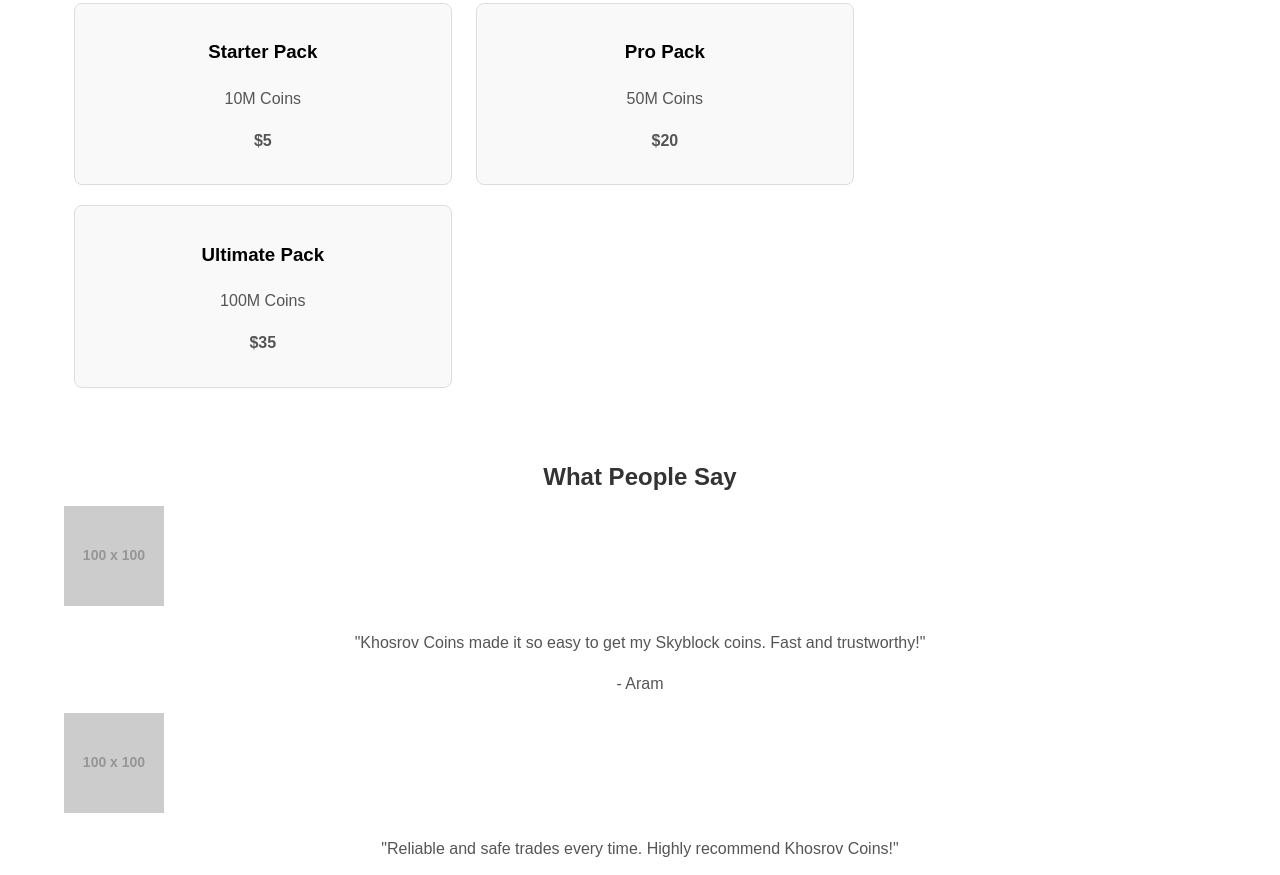
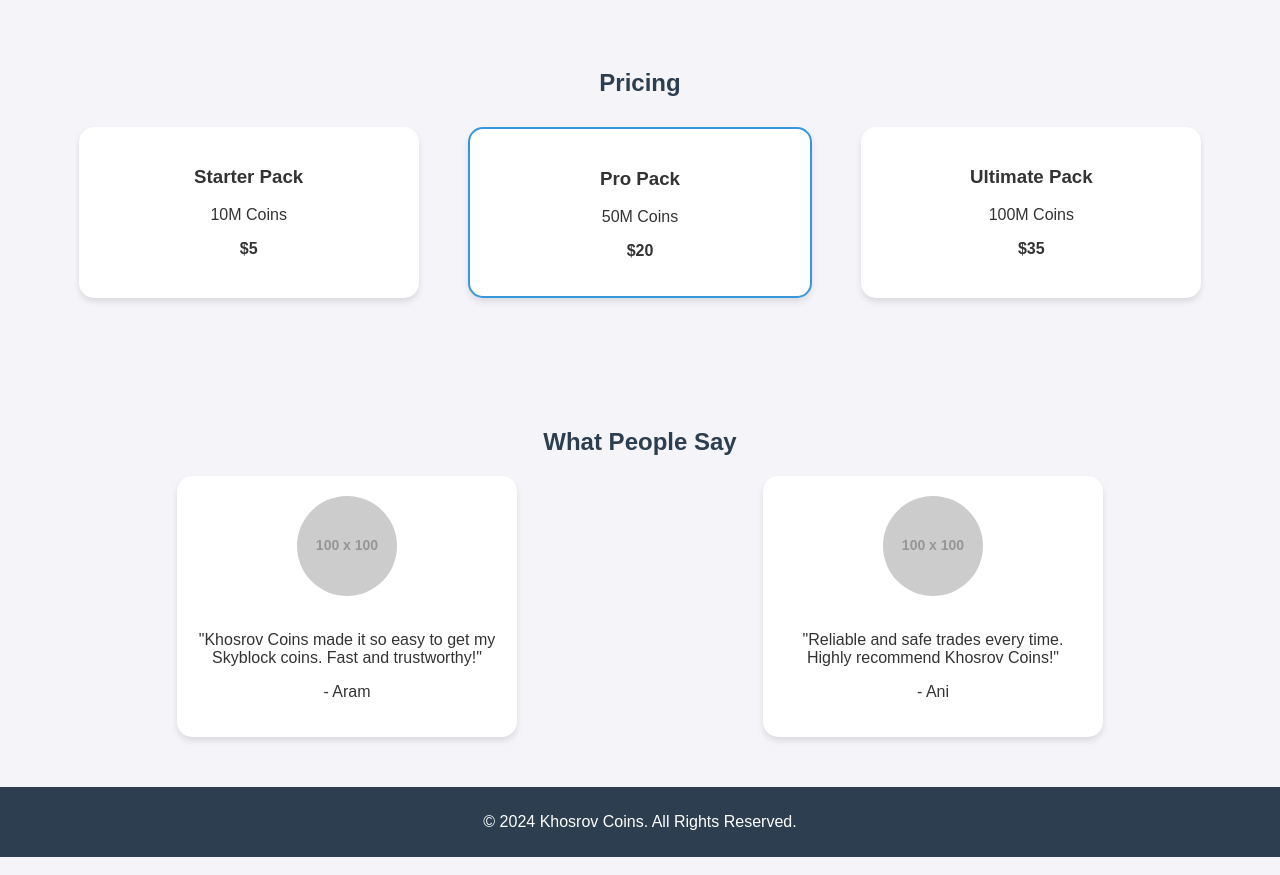
Before and after one commit to Unblonded/khosrov, a plain HTML site: page index.html in a window 1280 px wide. Shown: the part 1660-2535 px from the top of the page. Drawn offline with Linux system fonts and the light colour scheme; placeholder pictures from the web are drawn by us.

Commit message:
Update styles.css

```diff
--- a/styles.css
+++ b/styles.css
@@ -1,84 +1,118 @@
 /* Global Styles */
 body {
-    font-family: Arial, sans-serif;
+    font-family: 'Arial', sans-serif;
     margin: 0;
     padding: 0;
-    line-height: 1.6;
+    background: #f4f4f9;
+    color: #333;
 }
 
 .container {
     width: 90%;
+    max-width: 1200px;
     margin: auto;
-    overflow: hidden;
 }
 
 h1, h2 {
     text-align: center;
-    color: #333;
-}
-
-p {
-    text-align: center;
-    color: #555;
+    color: #2c3e50;
 }
 
 /* Header */
 .header {
-    background: linear-gradient(to right, #4CAF50, #2E7D32);
+    background: linear-gradient(to right, #3498db, #2ecc71);
     color: #fff;
-    padding: 20px 0;
+    padding: 40px 0;
     text-align: center;
 }
 
 .header h1 {
-    margin: 0;
-    font-size: 2.5em;
+    font-size: 3em;
+    margin-bottom: 10px;
 }
 
 /* Navbar */
 .navbar {
-    background: #333;
-    color: #fff;
+    background: #2c3e50;
     overflow: hidden;
     text-align: center;
+    padding: 10px 0;
 }
 
 .navbar a {
     color: #fff;
     text-decoration: none;
     padding: 15px;
-    display: inline-block;
+    margin: 5px;
+    border-radius: 25px;
+    font-weight: bold;
 }
 
 .navbar a:hover {
-    background: #4CAF50;
+    background: #3498db;
+    color: #fff;
 }
 
 /* Sections */
 .section {
-    padding: 20px 0;
+    padding: 50px 0;
 }
 
-.section h2 {
-    margin-bottom: 10px;
+.rounded-image {
+    border-radius: 10px;
+    display: block;
+    margin: 20px auto;
+}
+
+/* Pricing Cards */
+.pricing-grid {
+    display: flex;
+    justify-content: space-around;
+    flex-wrap: wrap;
+    gap: 20px;
 }
 
 .pricing-card {
+    background: #fff;
+    border-radius: 15px;
+    box-shadow: 0px 4px 6px rgba(0, 0, 0, 0.1);
+    padding: 20px;
     text-align: center;
-    border: 1px solid #ddd;
-    border-radius: 8px;
+    flex: 1;
+    max-width: 300px;
     margin: 10px;
-    padding: 15px;
-    background: #f9f9f9;
-    display: inline-block;
-    width: 30%;
+}
+
+.pricing-card.popular {
+    border: 2px solid #3498db;
+}
+
+/* Testimonials */
+.testimonials {
+    display: flex;
+    justify-content: space-around;
+    flex-wrap: wrap;
+    gap: 20px;
+}
+
+.testimonial {
+    text-align: center;
+    background: #fff;
+    border-radius: 15px;
+    padding: 20px;
+    box-shadow: 0px 4px 6px rgba(0, 0, 0, 0.1);
+    max-width: 300px;
+}
+
+.testimonial img {
+    border-radius: 50%;
+    margin-bottom: 15px;
 }
 
 /* Footer */
 .footer {
-    background: #333;
+    background: #2c3e50;
     color: #fff;
     text-align: center;
     padding: 10px 0;
-    margin-top: 20px;
 }
```
